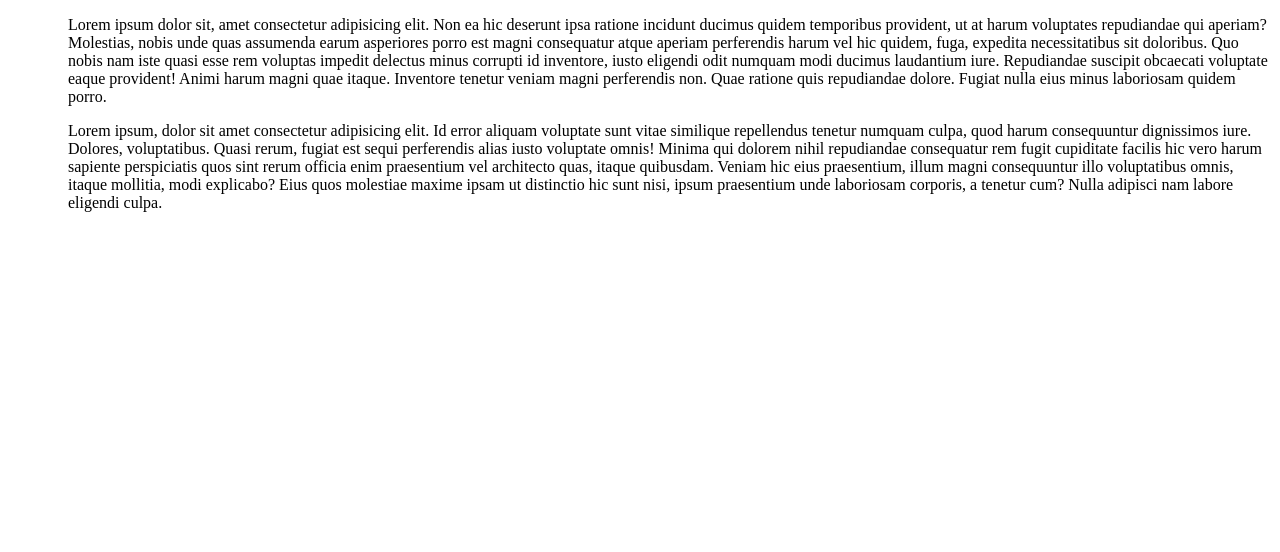
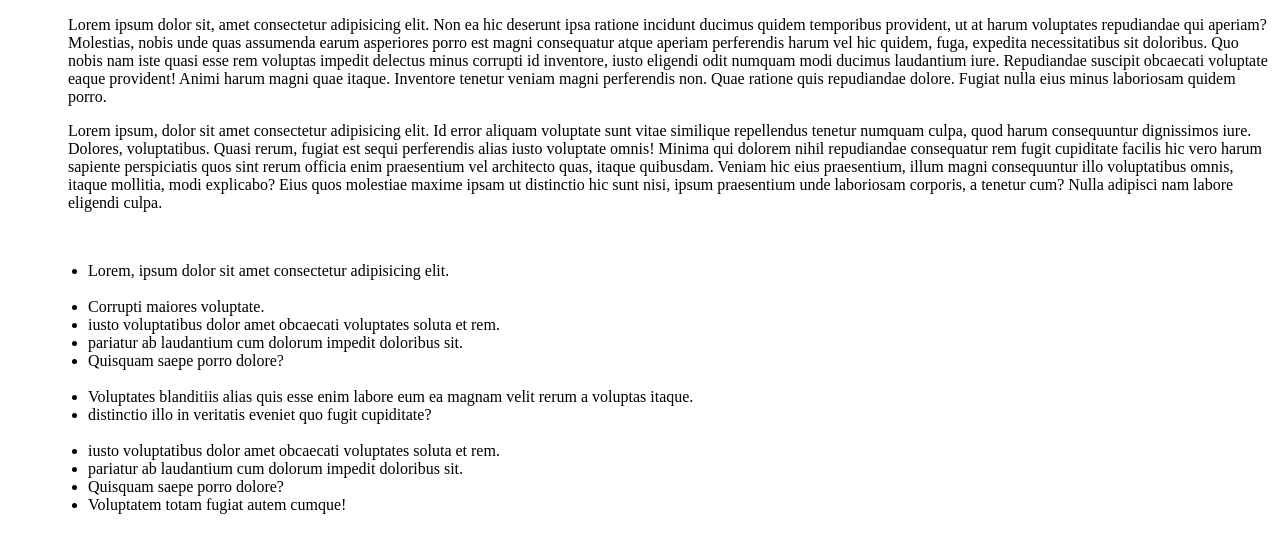
Before and after one commit to sawanyadav1925/template1, a plain HTML site: page src/index.html in a window 1280 px wide. Drawn offline with Linux system fonts and the light colour scheme.

```diff
--- a/src/index.html
+++ b/src/index.html
@@ -49,7 +49,26 @@
       nam labore eligendi culpa.
     </p>
     <br>
+    <p>
+        <ul style="padding-left: 80px;" style="margin-right: 60px;">
+            <li> Lorem, ipsum dolor sit amet consectetur adipisicing elit. </li>
+        <br>
+        <li> Corrupti maiores voluptate.</li>
+        <li> iusto voluptatibus dolor amet obcaecati voluptates soluta et rem.</li>
+        <li> pariatur ab laudantium cum dolorum impedit doloribus sit. </li>
+        <li> Quisquam saepe porro dolore? </li>
+         <br>
+        <li>Voluptates blanditiis alias quis esse enim labore eum ea magnam velit rerum a voluptas itaque. </li>
+        <li> distinctio illo in veritatis eveniet quo fugit cupiditate?</li>
+        <br>
+        <li> iusto voluptatibus dolor amet obcaecati voluptates soluta et rem.</li>
+        <li> pariatur ab laudantium cum dolorum impedit doloribus sit.</li>
+        <li> Quisquam saepe porro dolore? </li>
+        <li> Voluptatem totam fugiat autem cumque!</li>
 
+        </ul>
+
+        <br>
 
 
   </body>
```
